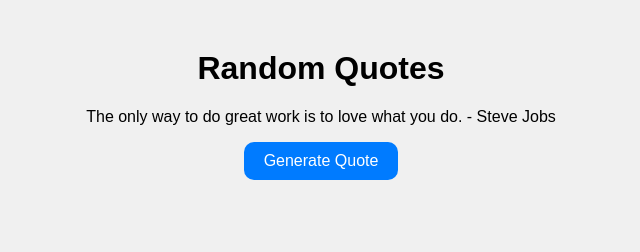
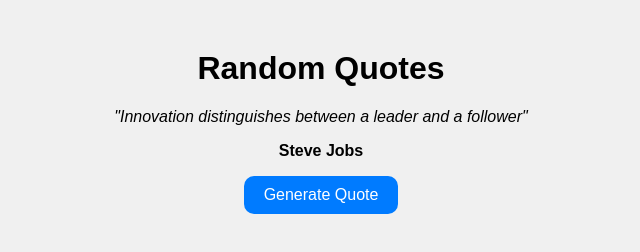
Before and after one commit to devOlYar/random-quotes, a plain HTML site: page index.html in a window 1280 px wide. Both pictures are taken after a click on the button "Generate Quote". Shown: the whole page, without its empty margins (319-959 px from the left). Drawn offline with Linux system fonts and the light colour scheme.

Commit message:
Shoe quote and athor separately and modified quotes array of strings to array of objects

```diff
--- a/index.html
+++ b/index.html
@@ -9,8 +9,9 @@
   <body>
     <div class="container">
       <h1>Random Quotes</h1>
-      <p id="quote">Click the button to get a random quote</p>
-      <button id="generate-btn">Generate Quote</button>
+      <p id="quote" class="quote">Click the button to get a random quote</p>
+      <p id="quote-author" class="author">(author)</p>
+      <button id="generate-btn" class="btn">Generate Quote</button>
     </div>
     <script src="script.js"></script>
   </body>
--- a/script.js
+++ b/script.js
@@ -1,16 +1,63 @@
 const quotes = [
-  'The only way to do great work is to love what you do. - Steve Jobs',
-  'Innovation distinguishes between a leader and a follower. - Steve Jobs',
-  "Your time is limited, so don't waste it living someone else's life. - Steve Jobs",
+  {
+    quote: 'The only way to do great work is to love what you do',
+    author: 'Steve Jobs',
+  },
+  {
+    quote: 'Innovation distinguishes between a leader and a follower',
+    author: 'Steve Jobs',
+  },
+  {
+    quote: "Your time is limited, so don't waste it living someone else's life",
+    author: 'Steve Jobs',
+  },
+  {
+    quote:
+      'Success is not the key to happiness. Happiness is the key to success. If you love what you are doing, you will be successful',
+    author: 'Albert Schweitzer',
+  },
+  {
+    quote: 'The best way to predict the future is to invent it',
+    author: 'Alan Kay',
+  },
+  {
+    quote: 'Life is 10% what happens to us and 90% how we react to it',
+    author: 'Charles R. Swindoll',
+  },
+  {
+    quote:
+      'Do not dwell in the past, do not dream of the future, concentrate the mind on the present moment',
+    author: 'Buddha',
+  },
+  {
+    quote: 'The purpose of our lives is to be happy',
+    author: 'Dalai Lama',
+  },
+  {
+    quote: 'You miss 100% of the shots you don’t take',
+    author: 'Wayne Gretzky',
+  },
+  {
+    quote: 'In the middle of every difficulty lies opportunity',
+    author: 'Albert Einstein',
+  },
+  {
+    quote:
+      'What lies behind us and what lies before us are tiny matters compared to what lies within us',
+    author: 'Ralph Waldo Emerson',
+  },
 ];
 
 const quoteElement = document.getElementById('quote');
+const quoteAthorElement = document.getElementById('quote-author');
 const generateBtn = document.getElementById('generate-btn');
 
 function generateRandomQuote() {
   const randomIndex = Math.floor(Math.random() * quotes.length);
   const randomQuote = quotes[randomIndex];
-  quoteElement.textContent = randomQuote;
+  const { quote, author: quoteAuthor } = randomQuote;
+  quoteElement.textContent = quote;
+  quoteAthorElement.textContent = quoteAuthor;
 }
 
 generateBtn.addEventListener('click', generateRandomQuote);
--- a/styles.css
+++ b/styles.css
@@ -9,7 +9,7 @@
   text-align: center;
 }
 
-button {
+.btn {
   padding: 10px 20px;
   font-size: 16px;
   background-color: #007bff;
@@ -19,6 +19,23 @@
   border-radius: 10px;
 }
 
-button:hover {
+.btn:hover {
   background-color: #0056b3;
 }
+
+.author {
+  display: block;
+  margin-top: 10px;
+}
+
+.quote {
+  font-style: italic;
+}
+
+.author {
+  font-weight: bold;
+}
+.quote::before,
+.quote::after {
+  content: '"';
+}
```
